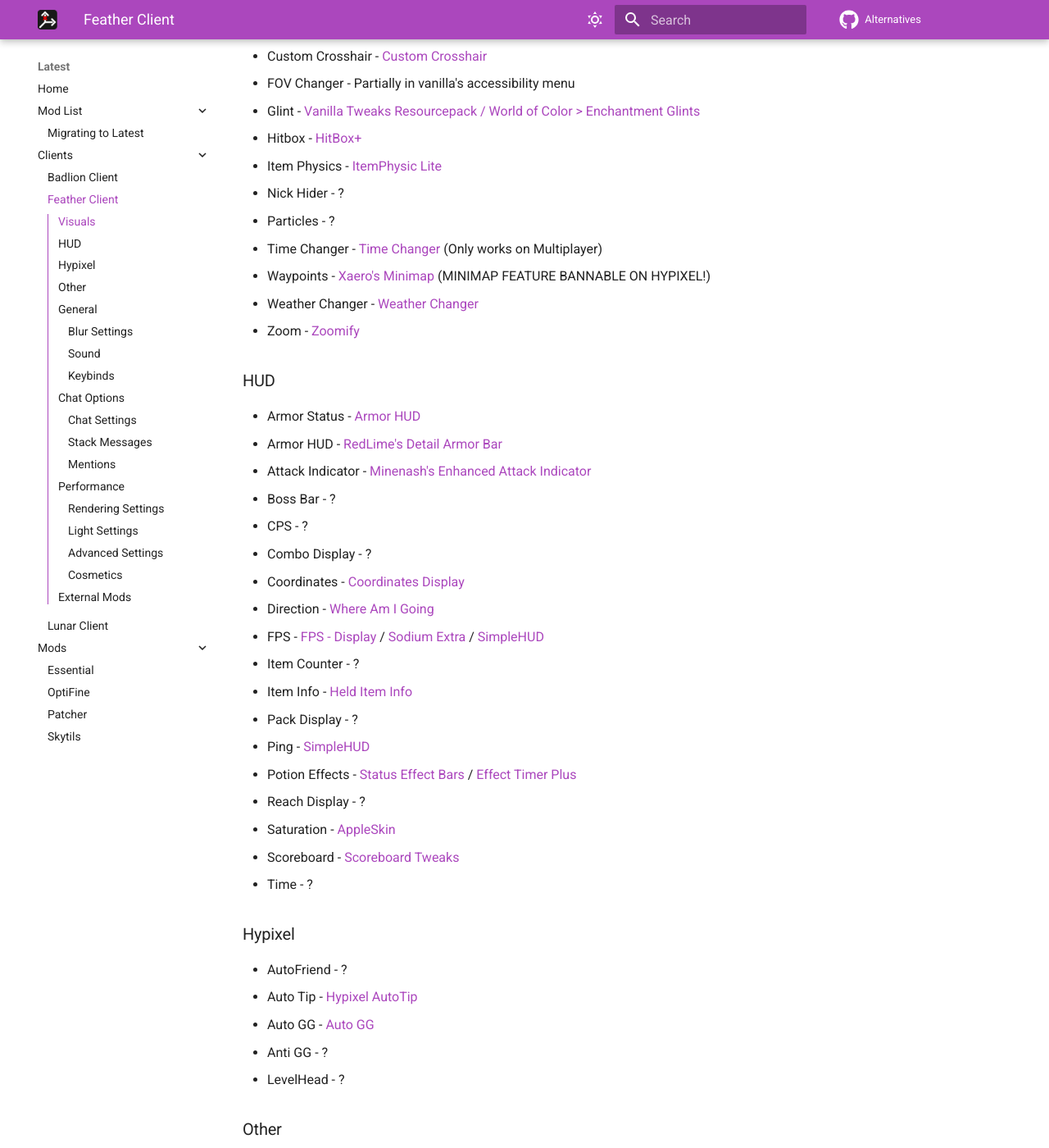
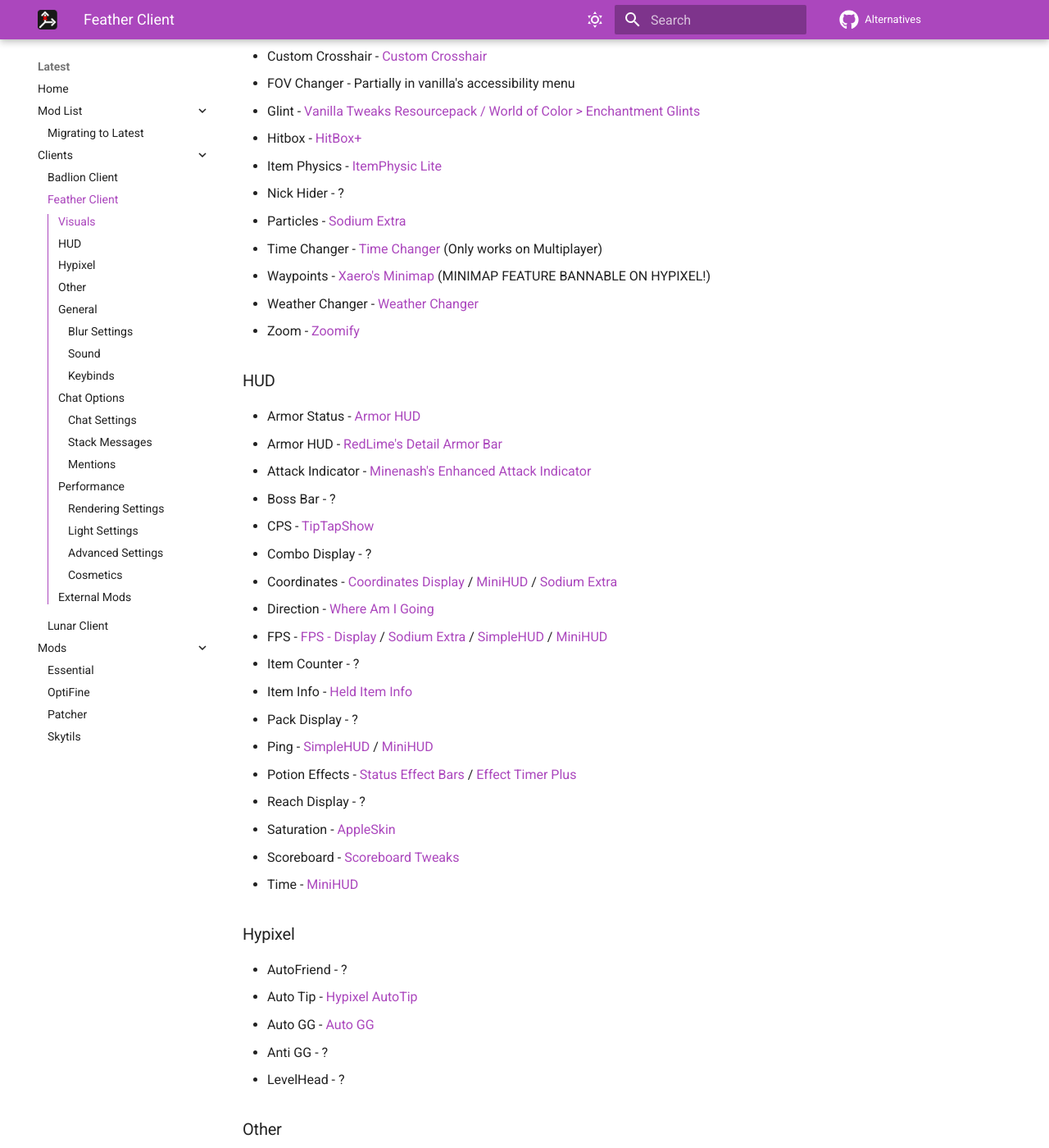
Before and after one commit to MicrocontrollersDev/Alternatives, an MkDocs documentation site: the page built from docs/latest/feather.md, in a window 1280 px wide and 1400 px high, scrolled down 706 px. Shown: the whole window at 82% size. Built offline with MkDocs 1.6.1 and Material for MkDocs 9.7.7, drawn with Linux system fonts in a browser that asks for light colours; comment, search, counter and statistics services are not loaded; some of the changed text lies outside the part shown.

Commit message:
add some mods

```diff
--- a/docs/latest/feather.md
+++ b/docs/latest/feather.md
@@ -27,7 +27,7 @@
 * Hitbox - [HitBox+](https://modrinth.com/mod/hitboxplus)
 * Item Physics - [ItemPhysic Lite](https://modrinth.com/mod/itemphysic-lite)
 * Nick Hider - ?
-* Particles - ?
+* Particles - [Sodium Extra](https://modrinth.com/mod/sodium-extra)
 * Time Changer - [Time Changer](https://modrinth.com/mod/time-changer) (Only works on Multiplayer)
 * Waypoints - [Xaero's Minimap](https://modrinth.com/mod/xaeros-minimap) (MINIMAP FEATURE BANNABLE ON HYPIXEL!)
 * Weather Changer - [Weather Changer](https://modrinth.com/mod/weather-changer)
@@ -39,20 +39,20 @@
 * Armor HUD - [RedLime's Detail Armor Bar](https://modrinth.com/mod/detail-armor-bar)
 * Attack Indicator - [Minenash's Enhanced Attack Indicator](https://modrinth.com/mod/enhanced-attack-indicator)
 * Boss Bar - ?
-* CPS - ?
+* CPS - [TipTapShow](https://modrinth.com/mod/tiptapshow)
 * Combo Display - ?
-* Coordinates - [Coordinates Display](https://modrinth.com/mod/coordinates-display)
+* Coordinates - [Coordinates Display](https://modrinth.com/mod/coordinates-display) / [MiniHUD](https://modrinth.com/mod/minihud) / [Sodium Extra](https://modrinth.com/mod/sodium-extra)
 * Direction - [ Where Am I Going](https://modrinth.com/mod/waig)
-* FPS - [FPS - Display](https://modrinth.com/mod/fpsdisplay) / [Sodium Extra](https://modrinth.com/mod/sodium-extra) / [SimpleHUD](https://modrinth.com/mod/simplehud)
+* FPS - [FPS - Display](https://modrinth.com/mod/fpsdisplay) / [Sodium Extra](https://modrinth.com/mod/sodium-extra) / [SimpleHUD](https://modrinth.com/mod/simplehud) / [MiniHUD](https://modrinth.com/mod/minihud)
 * Item Counter - ?
 * Item Info - [Held Item Info](https://modrinth.com/mod/held-item-info)
 * Pack Display - ?
-* Ping - [SimpleHUD](https://modrinth.com/mod/simplehud)
+* Ping - [SimpleHUD](https://modrinth.com/mod/simplehud) / [MiniHUD](https://modrinth.com/mod/minihud)
 * Potion Effects - [Status Effect Bars](https://modrinth.com/mod/status-effect-bars) / [Effect Timer Plus](https://modrinth.com/mod/effecttimerplus)
 * Reach Display - ?
 * Saturation - [AppleSkin](https://modrinth.com/mod/appleskin)
 * Scoreboard - [Scoreboard Tweaks](https://modrinth.com/mod/scoreboardtweaks)
-* Time - ?
+* Time - [MiniHUD](https://modrinth.com/mod/minihud)
 
 ### Hypixel
 
```
Also changed, not shown: other parts of docs/latest/feather.md (+2 -1 lines).
